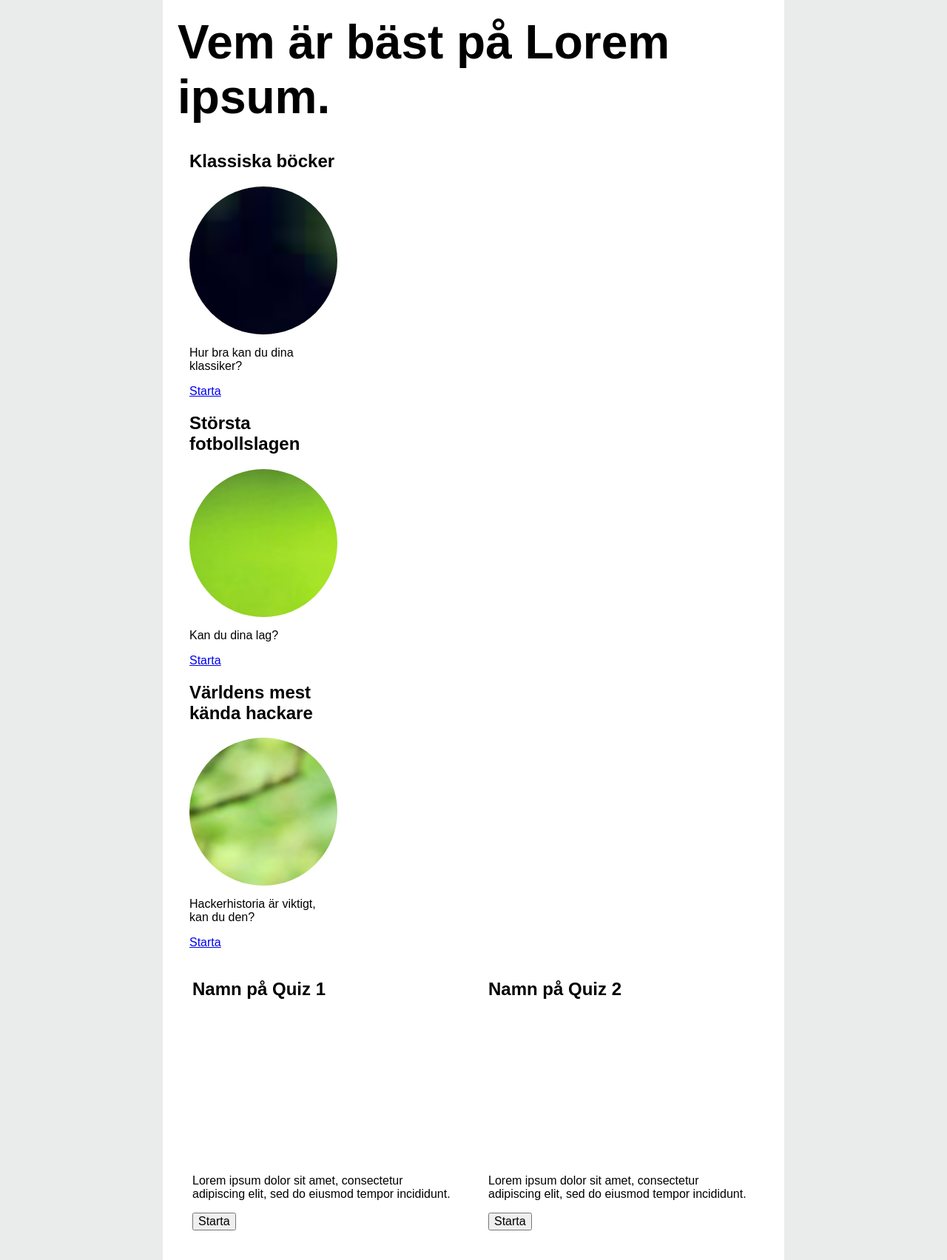
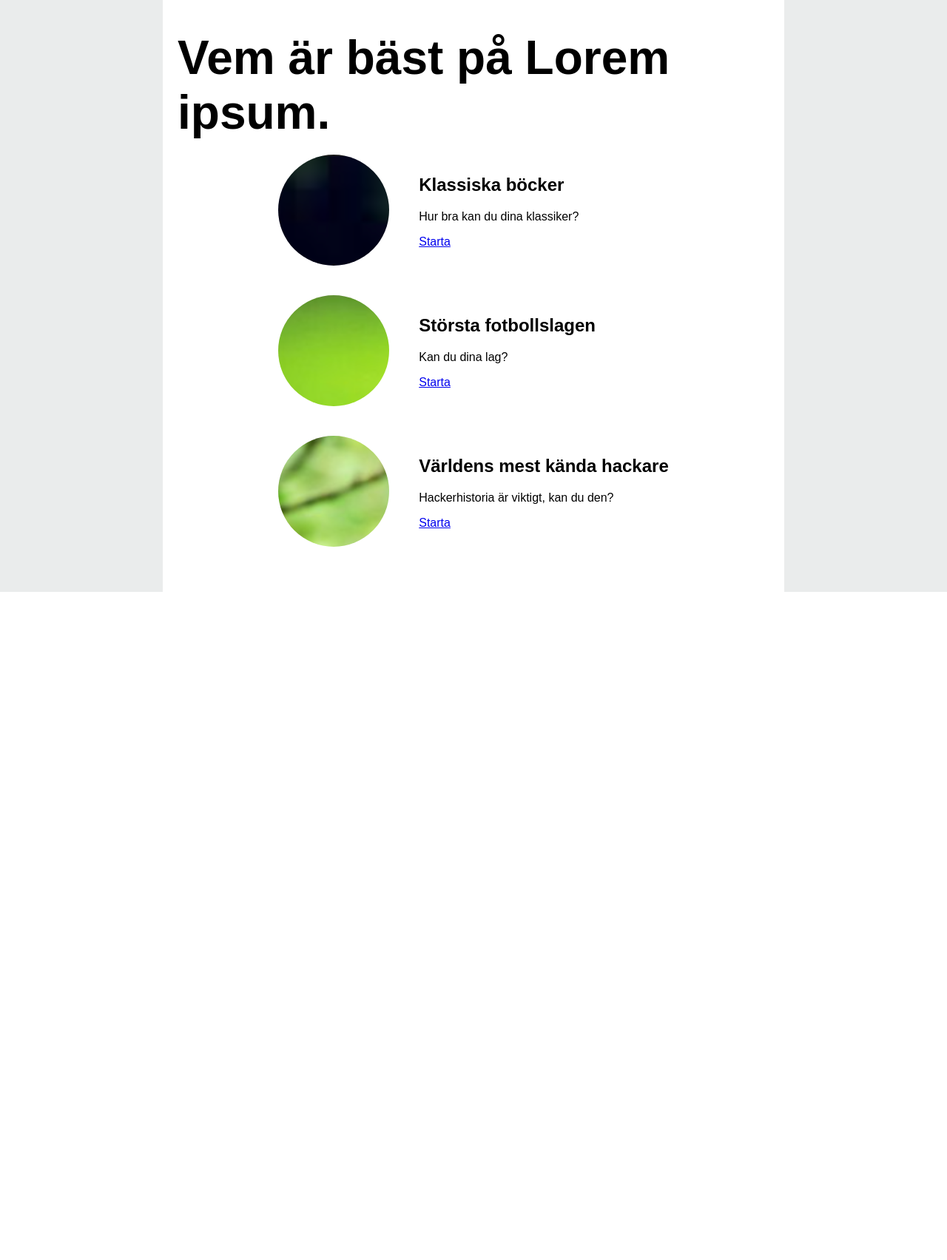
Before and after one commit to HannaPettersson/quizsite, a Django app: page / in a window 1280 px wide. Shown: the whole page at 74% size. After the commit the page ends 800 px from the top, so only its background shows below. Run offline with Django 3.2, Linux system fonts and the light colour scheme.

Commit message:
Remade layout for index

```diff
--- a/quiz/templates/quiz/index.html
+++ b/quiz/templates/quiz/index.html
@@ -17,25 +17,31 @@
 						<h1>Vem är bäst på Lorem ipsum. </h1>
 					</div>
 
-		<div class="box">
+					<div class="container">
 					{% for quiz_slug, quiz in quizzes.items %}
-
+						<!--<div class="box">-->
+							<div class="row">
+								<div class="column">
+									<div style="background-image: url('/static/{{quiz.image}}')" class="circular"></div>
+								</div>
+								<div class="column">
 									<h2>{{quiz.name}}</h2>
-			<div style="background-image: url('/static/{{quiz.image}}')" class="circular"></div>
 									<p>{{quiz.description}}</p>
 									<p><a href="{% url "quiz_page" quiz_slug %}">Starta</a></p>
+								</div>
+							</div>
 							{% endfor %}
 
 				</div>
 
-				<div class="container">
-					<div class="row">
+				<!-- <div class="container">
+
 							<div class="column">
 								<h2>Namn på Quiz 1</h2>
 								<!--<img src="http://placekitten.com/g/200/300">-->
 
 
-								<div style="background-image: /static/{{quiz.image}})" class="circular"></div>
+								<!--<div style="background-image: /static/{{quiz.image}})" class="circular"></div>
 								<p>Lorem ipsum dolor sit amet, consectetur adipiscing elit, sed do eiusmod tempor incididunt. </p>
 								<button type="button">Starta </button>
 							</div>
@@ -48,7 +54,7 @@
 
 							</div>
 
-
+ -->
 
 
 					</div>
--- a/static/style.css
+++ b/static/style.css
@@ -48,8 +48,8 @@
 }
 
 .circular {
-	width: 200px;
-	height: 200px;
+	width: 150px;
+	height: 150px;
 	border-radius: 100px;
 	-webkit-border-radius: 100px;
 	-moz-border-radius: 100px;
```
Lines whose indentation alone changed are shown as unchanged.
